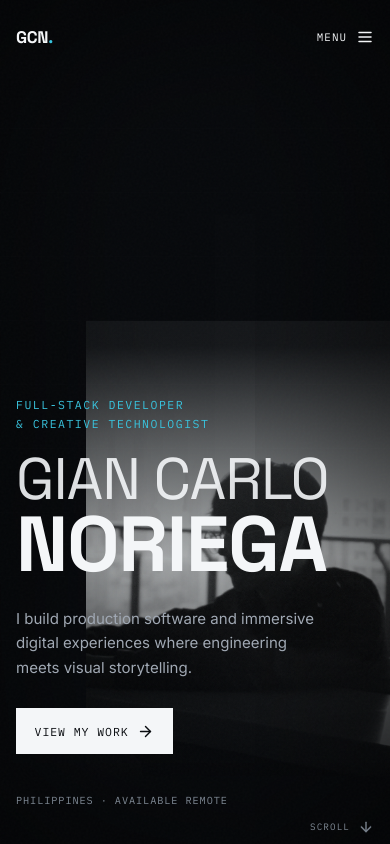
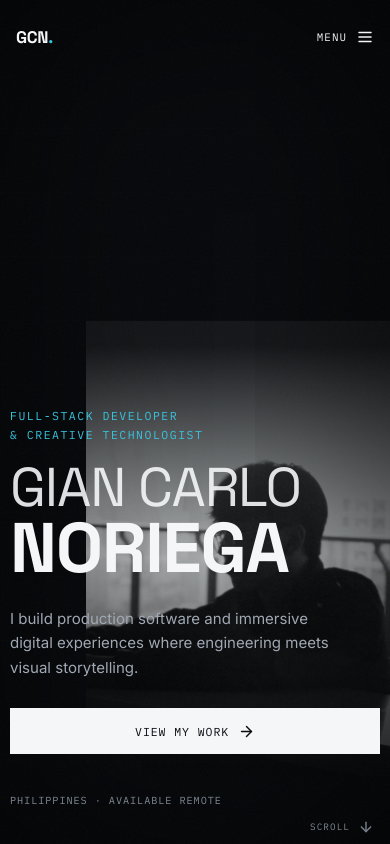
Before and after one commit to frogrest/Portfolio-Rework, a React (Vite) app: page / in a window 390 px wide. Shown: the top 844 px of the page. Built offline with nearby package versions, Linux system fonts and the light colour scheme.

Commit message:
Responsive polish: smaller display text, prevent horizontal scroll, remove portrait color filter

```diff
--- a/src/styles/globals.css
+++ b/src/styles/globals.css
@@ -19,7 +19,7 @@
 
 /* Reset — the stylesheet assumes zeroed UA margins/padding/borders everywhere */
 *, *::before, *::after { box-sizing: border-box; margin: 0; padding: 0; border: 0 solid; }
-html { background: var(--background); scroll-padding-top: 84px; }
+html { background: var(--background); scroll-padding-top: 84px; overflow-x: clip; }
 body { min-width: 320px; min-height: 100vh; background: var(--background); color: var(--text-primary); overflow-x: hidden; }
 body.menu-open, body.modal-open { overflow: hidden; }
 button, input, select, textarea { font: inherit; color: inherit; background: none; border-radius: 0; }
@@ -98,8 +98,8 @@ img, video { height: auto; }
 .hero__title-mask { overflow: hidden; }
 .hero h1 { margin: 0; max-width: 980px; font-family: 'Space Grotesk', sans-serif; letter-spacing: -.075em; line-height: .77; text-transform: uppercase; }
 .hero h1 span, .hero h1 strong { display: block; }
-.hero h1 span { font-size: clamp(3.4rem, 11.5vw, 9.5rem); font-weight: 400; color: rgba(244,246,248,.9); }
-.hero h1 strong { margin-top: .12em; font-size: clamp(4.5rem, 15.5vw, 12.3rem); font-weight: 700; }
+.hero h1 span { font-size: clamp(2.9rem, 10vw, 8.5rem); font-weight: 400; color: rgba(244,246,248,.9); }
+.hero h1 strong { margin-top: .12em; font-size: clamp(3.8rem, 13.5vw, 11rem); font-weight: 700; }
 .hero__lede { max-width: 560px; margin: clamp(1.8rem, 4vw, 3rem) 0 1.7rem; color: var(--text-secondary); font-size: clamp(1rem, 1.7vw, 1.25rem); line-height: 1.65; }
 .hero__actions { display: flex; gap: .7rem; flex-wrap: wrap; }
 .hero__location { margin: 2.5rem 0 0; font-size: .64rem; color: var(--text-muted); }
@@ -111,14 +111,14 @@ img, video { height: auto; }
 .about-section { min-height: 90svh; display: flex; align-items: center; background: linear-gradient(90deg, var(--background-secondary), var(--background) 60%); }
 .about-grid { display: grid; gap: 3rem; }
 .section-eyebrow { color: var(--text-muted); margin-bottom: 1.15rem; }
-.display-heading--about { font-size: clamp(3rem, 7.5vw, 7.4rem); max-width: 900px; }
+.display-heading--about { font-size: clamp(2.5rem, 6.5vw, 6.5rem); max-width: 900px; }
 .about-copy { max-width: 640px; margin-top: 2rem; display: grid; gap: 1rem; color: var(--text-secondary); line-height: 1.75; font-size: clamp(.98rem, 1.4vw, 1.13rem); }
 .about-copy p { margin: 0; }
 .about-meta { display: flex; flex-wrap: wrap; gap: .8rem 1.4rem; margin-top: 2.2rem; color: var(--text-muted); font-size: .64rem; }
 .about-links { margin-top: 1.2rem; }
 .portrait-frame { position: relative; align-self: end; max-width: 700px; justify-self: end; width: 100%; overflow: hidden; border-top: 1px solid var(--border); border-right: 1px solid var(--border); }
 .portrait-frame .optimized-image { aspect-ratio: 4 / 5 !important; }
-.portrait-frame img { filter: grayscale(.3) contrast(1.1) brightness(1.5); object-position: center top; }
+.portrait-frame img { object-position: center top; }
 .portrait-frame__fade { position: absolute; inset: 0; background: linear-gradient(90deg, var(--background) 0%, transparent 34%, transparent 100%), linear-gradient(0deg, rgba(7,9,12,.72), transparent 35%); }
 .portrait-frame__rim { position: absolute; top: 10%; right: -10%; width: 35%; height: 55%; border-radius: 50%; background: rgba(0,168,198,.12); filter: blur(70px); mix-blend-mode: screen; }
 
@@ -154,12 +154,12 @@ img, video { height: auto; }
 /* Work */
 .work-section { padding-top: clamp(7rem, 11vw, 11rem); }
 .work-heading { margin-bottom: 4rem; }
-.display-heading--work { font-size: clamp(4.2rem, 12vw, 11rem); }
+.display-heading--work { font-size: clamp(3.5rem, 10.5vw, 10rem); }
 .projects-stack { display: grid; gap: clamp(7rem, 13vw, 13rem); }
 .project-showcase { display: grid; gap: 2.3rem; align-items: center; }
 .project-showcase__content { position: relative; z-index: 2; }
-.project-number { font: 500 clamp(5rem, 15vw, 11rem)/.8 'Space Grotesk', sans-serif; letter-spacing: -.08em; color: rgba(255,255,255,.055); margin-bottom: -1.2rem; }
-.project-showcase h3 { margin: 0; font: 650 clamp(3.2rem, 8vw, 7rem)/.92 'Space Grotesk', sans-serif; letter-spacing: -.06em; }
+.project-number { font: 500 clamp(4rem, 12vw, 9.5rem)/.8 'Space Grotesk', sans-serif; letter-spacing: -.08em; color: rgba(255,255,255,.055); margin-bottom: -1.2rem; }
+.project-showcase h3 { margin: 0; font: 650 clamp(2.6rem, 7vw, 6.2rem)/.92 'Space Grotesk', sans-serif; letter-spacing: -.06em; }
 .project-subtitle { max-width: 540px; margin: 1rem 0 0; font: 500 clamp(1.05rem, 1.7vw, 1.35rem)/1.4 'Space Grotesk', sans-serif; color: var(--text-primary); }
 .project-description { max-width: 620px; color: var(--text-secondary); line-height: 1.75; margin: 1.3rem 0 1.2rem; }
 .project-features { display: grid; grid-template-columns: repeat(2, minmax(0,1fr)); gap: .35rem 1rem; margin: 1.4rem 0 1.7rem; }
@@ -178,7 +178,7 @@ img, video { height: auto; }
 .case-study__bar { position: sticky; top: 0; z-index: 4; display: flex; align-items: center; justify-content: space-between; padding: .5rem 0 1rem; background: linear-gradient(#090c10 75%, transparent); }
 .case-study__bar > span { color: var(--accent-light); font-size: .63rem; }
 .case-study__hero { padding: clamp(2rem, 6vw, 5.5rem) 0 2rem; }
-.case-study__hero h2 { margin: .5rem 0 .7rem; font: 700 clamp(4rem, 12vw, 9rem)/.85 'Space Grotesk', sans-serif; letter-spacing: -.07em; }
+.case-study__hero h2 { margin: .5rem 0 .7rem; font: 700 clamp(3rem, 10vw, 8rem)/.85 'Space Grotesk', sans-serif; letter-spacing: -.07em; }
 .case-study__hero > p:last-child { max-width: 700px; color: var(--text-secondary); font-size: clamp(1rem, 2vw, 1.3rem); line-height: 1.5; }
 .case-study__image { border: 1px solid var(--border); }
 .case-study__image img { filter: saturate(.9) brightness(1); }
@@ -200,7 +200,7 @@ img, video { height: auto; }
 .contact-section { min-height: 92svh; display: flex; align-items: center; background:
   radial-gradient(circle at 85% 20%, rgba(0,168,198,.08), transparent 25rem),
   linear-gradient(180deg, var(--background), #05070a); }
-.contact-inner h2 { margin: 0; font: 400 clamp(4rem, 12vw, 11rem)/.78 'Space Grotesk', sans-serif; letter-spacing: -.075em; }
+.contact-inner h2 { margin: 0; font: 400 clamp(3.4rem, 10vw, 9.5rem)/.78 'Space Grotesk', sans-serif; letter-spacing: -.075em; }
 .contact-inner h2 strong { font-weight: 700; }
 .contact-lower { display: grid; gap: 1.8rem; margin-top: 3rem; border-top: 1px solid var(--border); padding-top: 2rem; }
 .contact-lower > p { margin: 0; max-width: 560px; color: var(--text-secondary); line-height: 1.7; }
@@ -281,8 +281,8 @@ img, video { height: auto; }
   .hero__image-wrap { right: -16%; top: 38%; width: 94%; height: 54%; opacity: .62; }
   .hero__wash { background: linear-gradient(180deg, #07090c 0%, rgba(7,9,12,.94) 41%, rgba(7,9,12,.3) 66%, #07090c 100%); }
   .hero h1 { line-height: .84; }
-  .hero h1 span { font-size: clamp(3rem, 15vw, 5.1rem); }
-  .hero h1 strong { font-size: clamp(4rem, 20vw, 6.7rem); }
+  .hero h1 span { font-size: clamp(2.6rem, 14vw, 4.6rem); }
+  .hero h1 strong { font-size: clamp(3.4rem, 18vw, 6rem); }
   .hero__lede { max-width: 88%; font-size: .94rem; }
   .hero__actions .button--ghost { display: none; }
   .scroll-indicator { bottom: .6rem; }
@@ -293,8 +293,17 @@ img, video { height: auto; }
   .project-showcase__content { padding-inline: .15rem; }
   .project-number { margin-bottom: -.5rem; }
   .case-study__grid, .feature-grid { grid-template-columns: 1fr; }
-  .contact-inner h2 { font-size: clamp(3.4rem, 18vw, 6rem); }
+  .contact-inner h2 { font-size: clamp(3rem, 16vw, 5.2rem); }
   .contact-actions .button { flex: 1 1 100%; }
+}
+
+@media (max-width: 400px) {
+  :root { --shell: min(100% - 1.25rem, 1500px); }
+  .mobile-menu__nav a { font-size: clamp(1.35rem, 6vw, 2.2rem); }
+  .hero__actions .button { flex: 1 1 100%; }
+  .case-study__bar { padding-bottom: .5rem; }
+  .case-study__hero { padding-top: 1.5rem; }
+  .footer__meta { flex-direction: column; gap: .4rem; }
 }
 
 @media (prefers-reduced-motion: reduce) {
```
